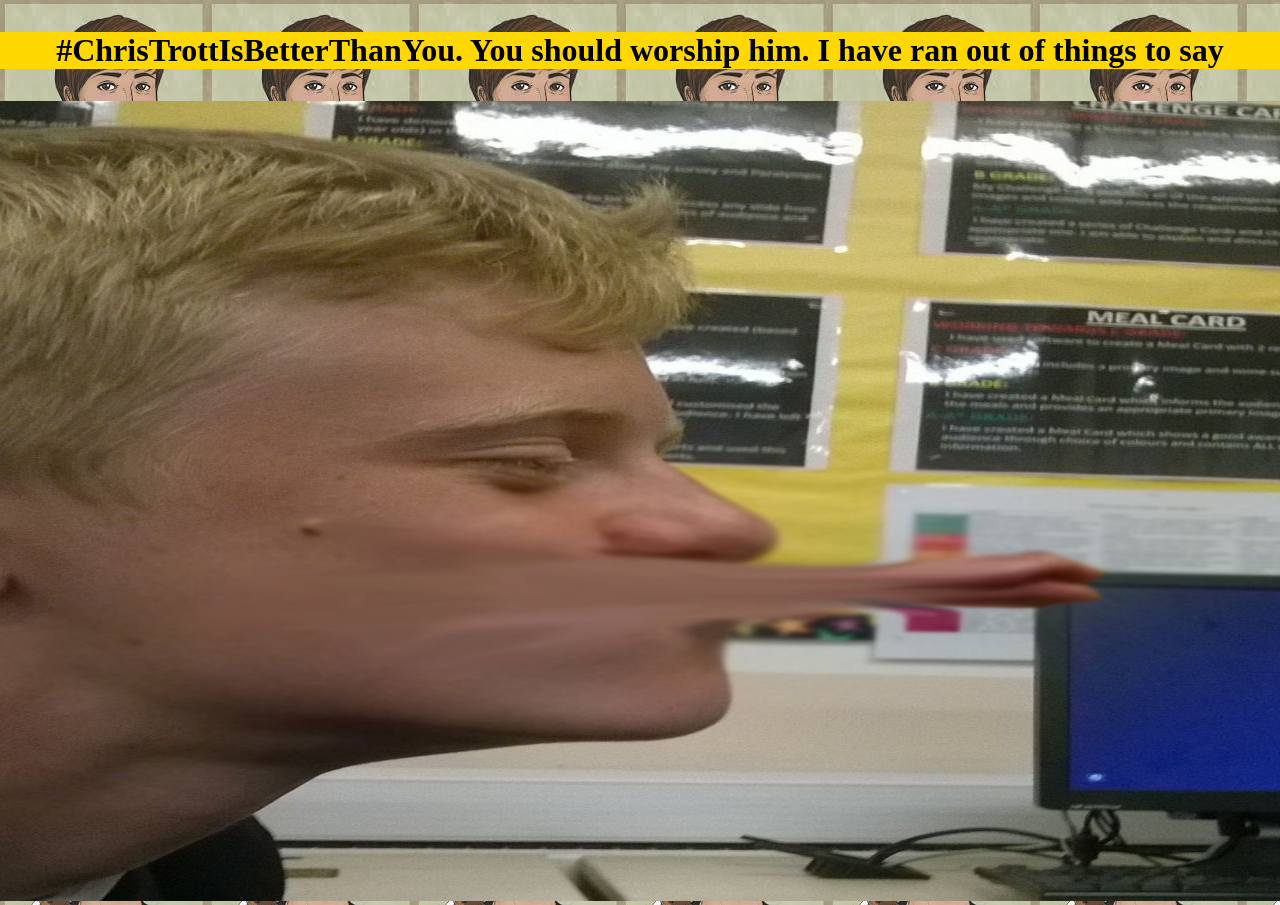
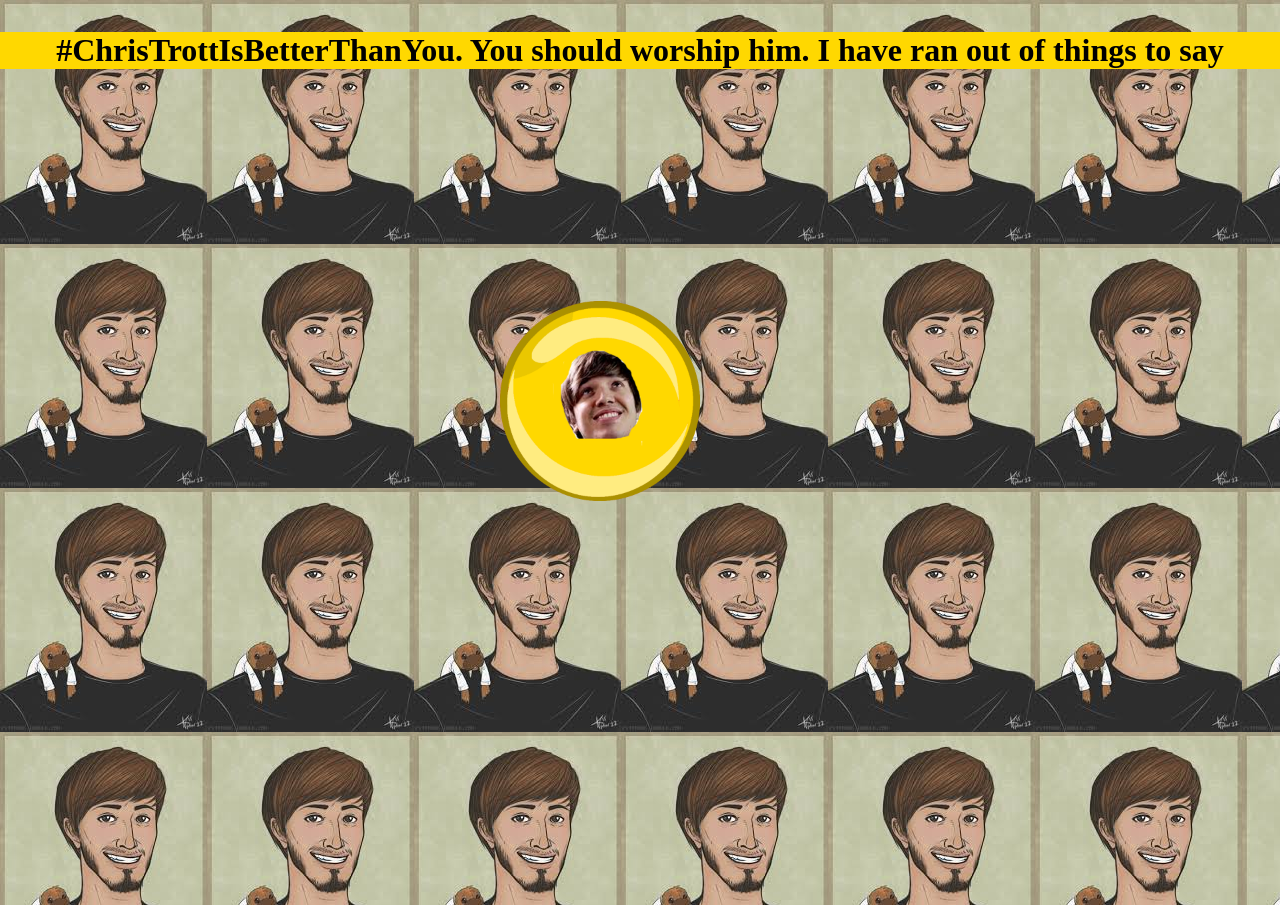
Before and after one commit to j-ay-williams/project_the_first, a website: page assets/canvas.html in a window 1280 px wide. Shown: the top 905 px of the page. Drawn offline with Linux system fonts and the light colour scheme.

Commit message:
Update canvas.html

```diff
--- a/assets/canvas.html
+++ b/assets/canvas.html
@@ -16,7 +16,7 @@
 	You should worship him.
 	I have ran out of things to say</p></h1>
 
-	<img src="jacky.jpg"
+
 
     <canvas id="myCanvas" width="1400" height="800"></canvas>
 </body>
```
